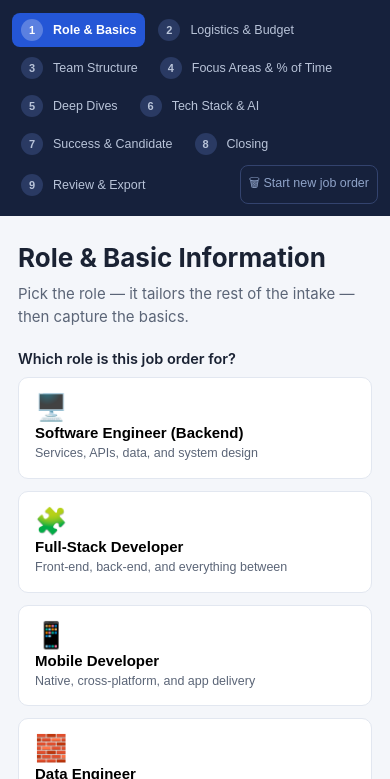
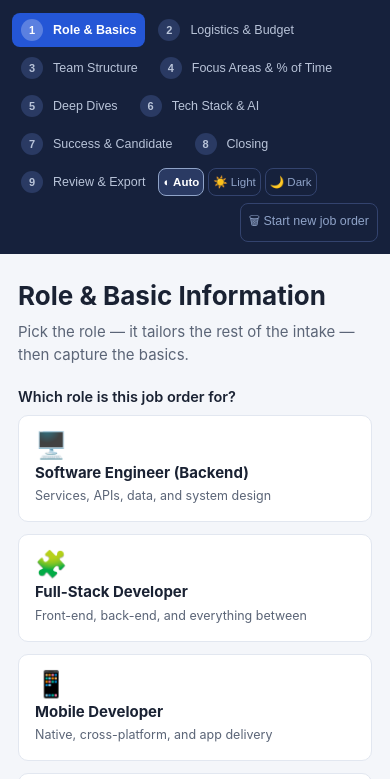
Before and after one commit to davshe06/TechJOForm, a plain HTML site: page index.html in a window 390 px wide. Shown: the part 65-844 px from the top of the page. Drawn offline with Linux system fonts and the light colour scheme.

Commit message:
Add light/dark theme toggle that follows system preference
The stylesheet already carried full dark-mode tokens (prefers-color-scheme
media query + data-theme overrides) but nothing activated them explicitly.
Adds a three-way Auto / Light / Dark toggle at the bottom of the sidebar:

- Auto (default) follows the OS preference live via the media query.
- Light/Dark pin the theme by stamping data-theme on <html>, which
  overrides the media query in both directions.
- The choice is stored under its own localStorage key, so it survives
  reloads and is intentionally NOT cleared by 'Start new job order'.

Also fixes a dark-mode contrast bug: role-picker cards are <button>s, which
don't inherit text color, so their titles rendered near-invisible on dark
panels; they now use the theme ink token.

Co-Authored-By: Claude Fable 5 <noreply@anthropic.com>
Claude-Session: https://claude.ai/code/session_019LoCHA4YXMZDxshYUUHVfa

```diff
--- a/app.js
+++ b/app.js
@@ -55,6 +55,38 @@ window.addEventListener("pagehide", flushSave);
 document.addEventListener("visibilitychange", () => {
   if (document.visibilityState === "hidden") flushSave();
 });
+
+/* ---------- theme ----------
+   "auto" follows the system preference via the prefers-color-scheme media
+   query; "light"/"dark" pin it by stamping data-theme on <html>. Stored under
+   its own key — a UI preference, so "Start new job order" leaves it alone. */
+
+const THEME_KEY = "digital-jo-theme";
+
+function themePref() {
+  try {
+    const t = localStorage.getItem(THEME_KEY);
+    return t === "light" || t === "dark" ? t : "auto";
+  } catch (e) { return "auto"; }
+}
+
+function applyTheme(pref) {
+  if (pref === "light" || pref === "dark") {
+    document.documentElement.dataset.theme = pref;
+  } else {
+    delete document.documentElement.dataset.theme;
+  }
+}
+
+function setThemePref(pref) {
+  try {
+    if (pref === "auto") localStorage.removeItem(THEME_KEY);
+    else localStorage.setItem(THEME_KEY, pref);
+  } catch (e) {}
+  applyTheme(pref);
+}
+
+applyTheme(themePref());
 
 /* ---------- role helpers ---------- */
 
@@ -915,6 +947,19 @@ function render() {
     btn.addEventListener("click", () => { currentStep = i; render(); });
     side.appendChild(btn);
   });
+  /* theme toggle: Auto follows system preference; Light/Dark pin it */
+  const themeBox = el("div", "theme-toggle");
+  [["auto", "◐ Auto"], ["light", "☀️ Light"], ["dark", "🌙 Dark"]].forEach(([val, labelTxt]) => {
+    const btn = el("button", "theme-btn" + (themePref() === val ? " active" : ""), labelTxt);
+    btn.addEventListener("click", () => {
+      setThemePref(val);
+      themeBox.querySelectorAll(".theme-btn").forEach(b => b.classList.remove("active"));
+      btn.classList.add("active");
+    });
+    themeBox.appendChild(btn);
+  });
+  side.appendChild(themeBox);
+
   const reset = el("button", "nav-reset", "🗑 Start new job order");
   let armed = false, armTimer = null;
   reset.addEventListener("click", () => {
--- a/styles.css
+++ b/styles.css
@@ -154,8 +154,33 @@ body {
 .nav-step.active .nav-num { background: rgba(255,255,255,.25); }
 .nav-step.done:not(.active) .nav-num { background: var(--good); color: #fff; }
 
+/* theme toggle (sidebar is always dark navy, so these don't use theme tokens) */
+.theme-toggle {
+  margin-top: auto;
+  display: flex;
+  gap: 4px;
+  padding: 0 2px 8px;
+}
+.theme-btn {
+  flex: 1;
+  background: none;
+  border: 1px solid #33436e;
+  color: #8fa3c8;
+  font-size: 11.5px;
+  padding: 6px 4px;
+  border-radius: 8px;
+  cursor: pointer;
+  white-space: nowrap;
+}
+.theme-btn:hover { color: #fff; border-color: #8fa3c8; }
+.theme-btn.active {
+  background: #2a3a63;
+  border-color: #8fa3c8;
+  color: #fff;
+  font-weight: 600;
+}
+
 .nav-reset {
-  margin-top: auto;
   background: none;
   border: 1px solid #33436e;
   color: #8fa3c8;
@@ -207,6 +232,8 @@ h2 { margin: 0 0 6px; font-size: 26px; }
   flex-direction: column;
   gap: 4px;
   text-align: left;
+  font: inherit;
+  color: var(--ink); /* buttons don't inherit color — required for dark mode */
   background: var(--panel);
   border: 1.5px solid var(--line);
   border-radius: var(--radius);
@@ -629,6 +656,8 @@ textarea { resize: vertical; }
   }
   .brand { width: 100%; padding-bottom: 10px; }
   .nav-step { width: auto; font-size: 12.5px; padding: 6px 9px; }
+  .theme-toggle { margin-top: 0; padding: 0; }
+  .theme-btn { flex: none; }
   .nav-reset { margin-top: 0; margin-left: auto; }
   .panel { padding: 22px 18px 60px; }
   .alloc-row { grid-template-columns: 1fr; gap: 8px; }
```
